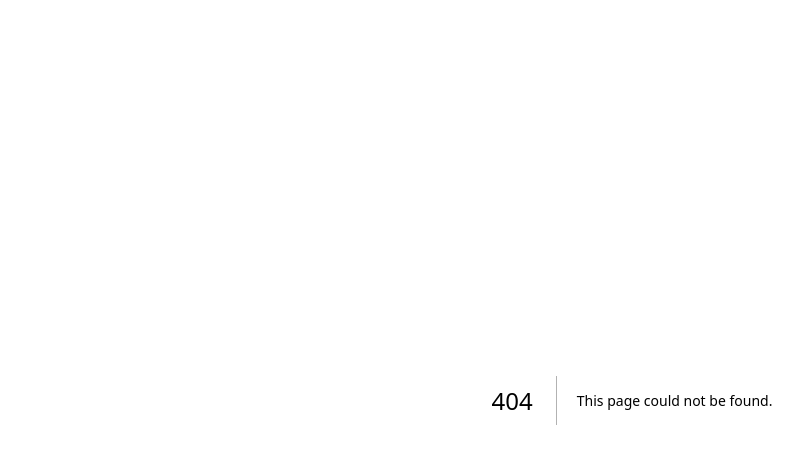
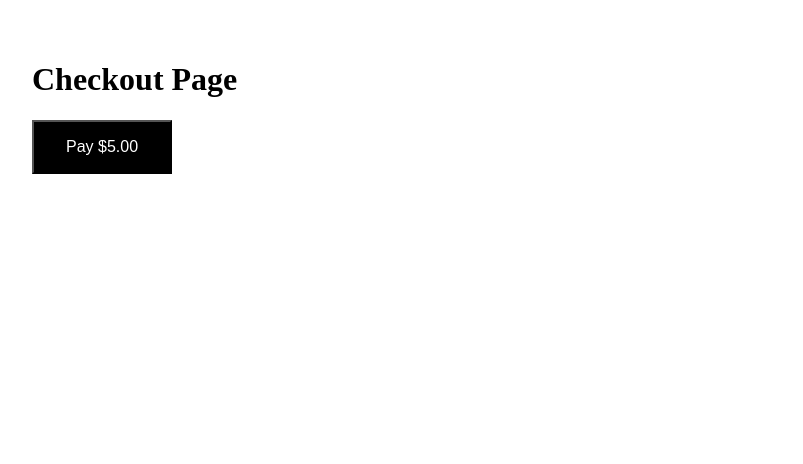
Before and after one commit to ZiiOZ/ziioz-platform, a Next.js app: page /checkout in a window 1280 px wide. Before the commit this address had no page. Shown: the top 464 px of the page, without its empty margins (8-811 px from the left). Built offline with nearby package versions, Linux system fonts and the light colour scheme.

Commit message:
Add Stripe checkout test page

```diff
--- /dev/null
+++ b/pages/api/create-checkout-session.ts
@@ -0,0 +1,39 @@
+import { NextApiRequest, NextApiResponse } from "next";
+import Stripe from "stripe";
+
+const stripe = new Stripe(process.env.STRIPE_SECRET_KEY!, {
+  apiVersion: "2022-11-15",
+});
+
+export default async function handler(req: NextApiRequest, res: NextApiResponse) {
+  if (req.method !== "POST") {
+    res.setHeader("Allow", "POST");
+    return res.status(405).end("Method Not Allowed");
+  }
+
+  try {
+    const session = await stripe.checkout.sessions.create({
+      payment_method_types: ["card"],
+      mode: "payment",
+      line_items: [
+        {
+          price_data: {
+            currency: "usd",
+            product_data: {
+              name: "Test Product",
+            },
+            unit_amount: 500, // $5.00
+          },
+          quantity: 1,
+        },
+      ],
+      success_url: `${req.headers.origin}/success`,
+      cancel_url: `${req.headers.origin}/cancel`,
+    });
+
+    res.status(200).json({ url: session.url });
+  } catch (err: any) {
+    console.error(err);
+    res.status(500).json({ error: err.message });
+  }
+}
--- /dev/null
+++ b/pages/checkout.tsx
@@ -0,0 +1,38 @@
+import { useState } from "react";
+
+export default function CheckoutPage() {
+  const [loading, setLoading] = useState(false);
+
+  const handleCheckout = async () => {
+    setLoading(true);
+    const res = await fetch("/api/create-checkout-session", {
+      method: "POST",
+    });
+    const data = await res.json();
+    if (data.url) {
+      window.location.href = data.url;
+    } else {
+      alert("Error creating checkout session.");
+      setLoading(false);
+    }
+  };
+
+  return (
+    <div style={{ padding: "2rem" }}>
+      <h1>Checkout Page</h1>
+      <button
+        onClick={handleCheckout}
+        disabled={loading}
+        style={{
+          padding: "1rem 2rem",
+          fontSize: "1rem",
+          backgroundColor: "#000",
+          color: "#fff",
+          cursor: "pointer",
+        }}
+      >
+        {loading ? "Redirecting..." : "Pay $5.00"}
+      </button>
+    </div>
+  );
+}
```
Also changed, not shown: src/componets/pages/ziipay/webhook.ts (+8 -13 lines).
